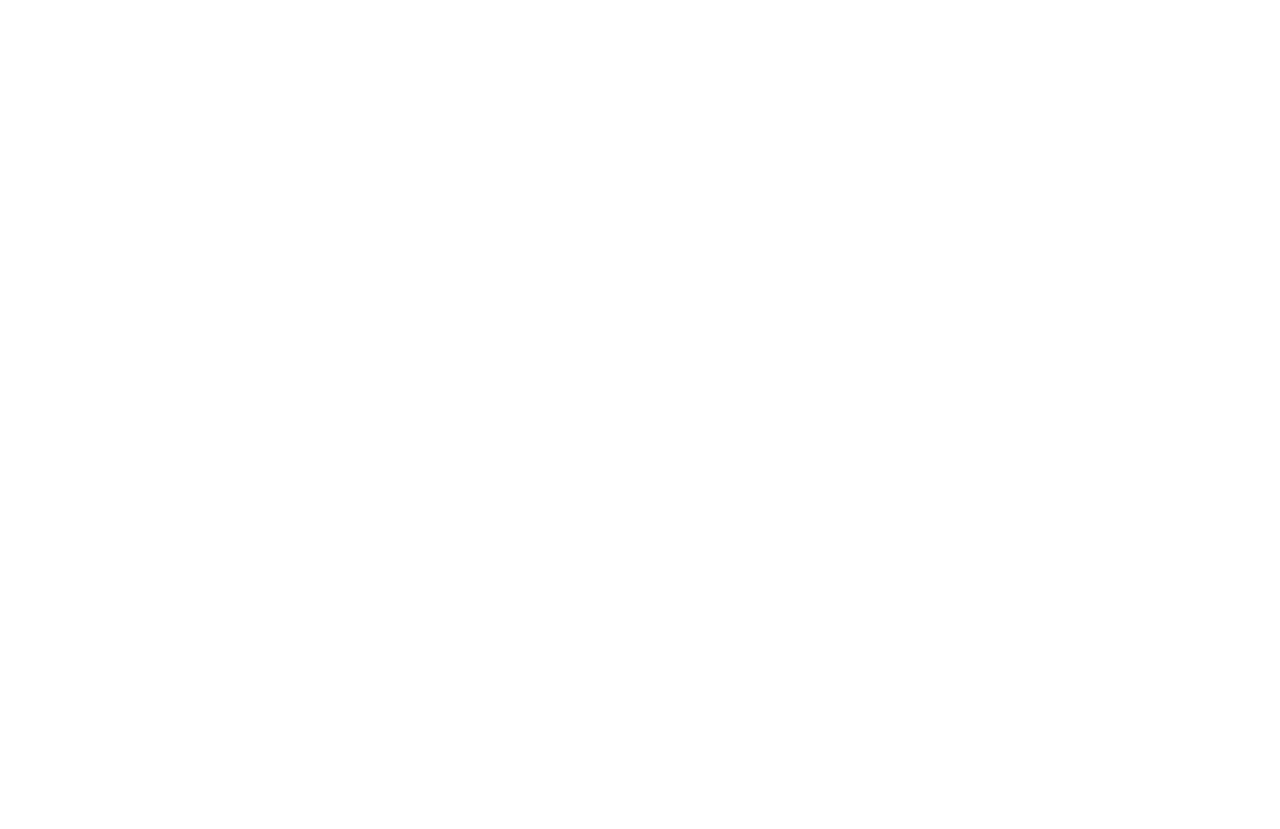
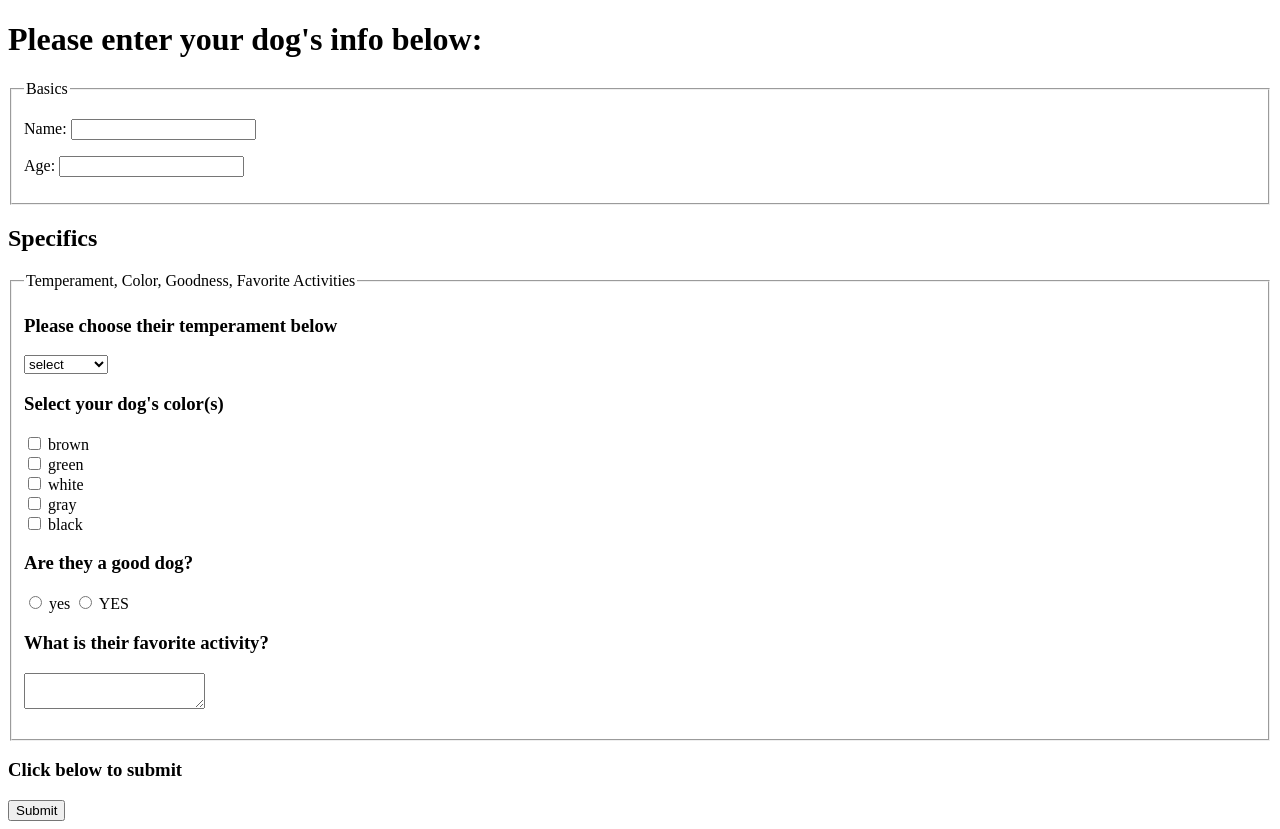
Before and after one commit to noah-puckett/wk2day1solo, a plain HTML site: page apply.html in a window 1280 px wide. Before the commit the page ends 800 px from the top, so only its background shows below. Drawn offline with Linux system fonts and the light colour scheme.

Commit message:
set up forum on apply.html, setup index.html to link to apply.html

```diff
--- a/apply.html
+++ b/apply.html
@@ -5,9 +5,112 @@
     <meta name="viewport" content="width=device-width, initial-scale=1.0">
     <meta http-equiv="X-UA-Compatible" content="ie=edge">
     <title>Apply!</title>
-    <link rel="stylesheet" href="main.css">
+    <link rel="stylesheet" href="./src/main.css">
 </head>
 <body>
+    <h1>Please enter your dog's info below:</h1>
     <!--MAIN FORUM GOES HERE-->
+    <main>
+        <form id="application">
+
+            <section>
+                <fieldset>
+                <legend>Basics</legend>
+                <p>
+                <label for="name">Name: </label>
+                <input required type="text" name="name" id="name">
+                </p>
+                <p>
+                <label for="age">Age: </label>
+                <input type="number" name="age" id="age">
+                </p>
+                </fieldset>
+            </section>
+
+            <section>
+                <h2>Specifics</h2>
+                <fieldset>
+                    <legend>
+                        Temperament, Color, Goodness, Favorite Activities
+                    </legend>
+
+                    <section>
+                    <p>
+                    <label for="temperament">
+                        <h3>Please choose their temperament below</h3>
+                    </label>
+                    <p>
+                    <select name="temperament" id="temperament">
+                        <option value="" hidden disabled selected>select</option>
+                        <option value="calm">calm</option>
+                        <option value="rowdy">rowdy</option>
+                        <option value="hissing">hissing</option>
+                        <option value="screaming">screaming</option>
+                    </select>
+                    </p>
+                    </section>
+                    </p>
+
+                    <p>
+                        <h3>Select your dog's color(s)</h3>
+                    </p>
+                    <section>
+                    <div>
+                        <input type="checkbox" name="colors" value="brown" id="brown">
+                        <label for="brown">brown</label>
+                    </div>
+
+                    <div>
+                        <input type="checkbox" name="colors" value="green" id="green">
+                        <label for="green">green</label>
+                    </div>
+
+                    <div>
+                        <input type="checkbox" name="colors" value="white" id="white">
+                        <label for="white">white</label>
+                    </div>
+
+                    <div>
+                        <input type="checkbox" name="colors" value="gray" id="gray">
+                        <label for="gray">gray</label>
+                    </div>
+
+                    <div>
+                        <input type="checkbox" name="colors" value="black" id="black">
+                        <label for="black">black</label>
+                    </div>
+                    </section>
+
+                    <h3>
+                        Are they a good dog?
+                    </h3>
+                    <section>
+                        <input required type="radio" name="good-dog" value="yes" id="yes">
+                        <label for="yes">yes</label>
+
+                        <input required type="radio" name="good-dog" value="yes-caps" id="yes-caps">
+                        <label for="yes-caps">YES</label>
+                    </section>
+
+                    <h3>
+                        What is their favorite activity?
+                    </h3>
+                    <section>
+                        <p>
+                            <label for="fave-activity"></label>
+                            <textarea name="fave-activity" id="fave-activity"></textarea>
+                        </p>
+                    </section>
+
+                </fieldset>
+            </section>
+
+            <h3>
+                Click below to submit
+            </h3>
+            <button>Submit</button>
+        </form>
+    </main>
+    <script src="./src/"></script>
 </body>
 </html>
```
Also changed, not shown: index.html (+13 -2 lines).
